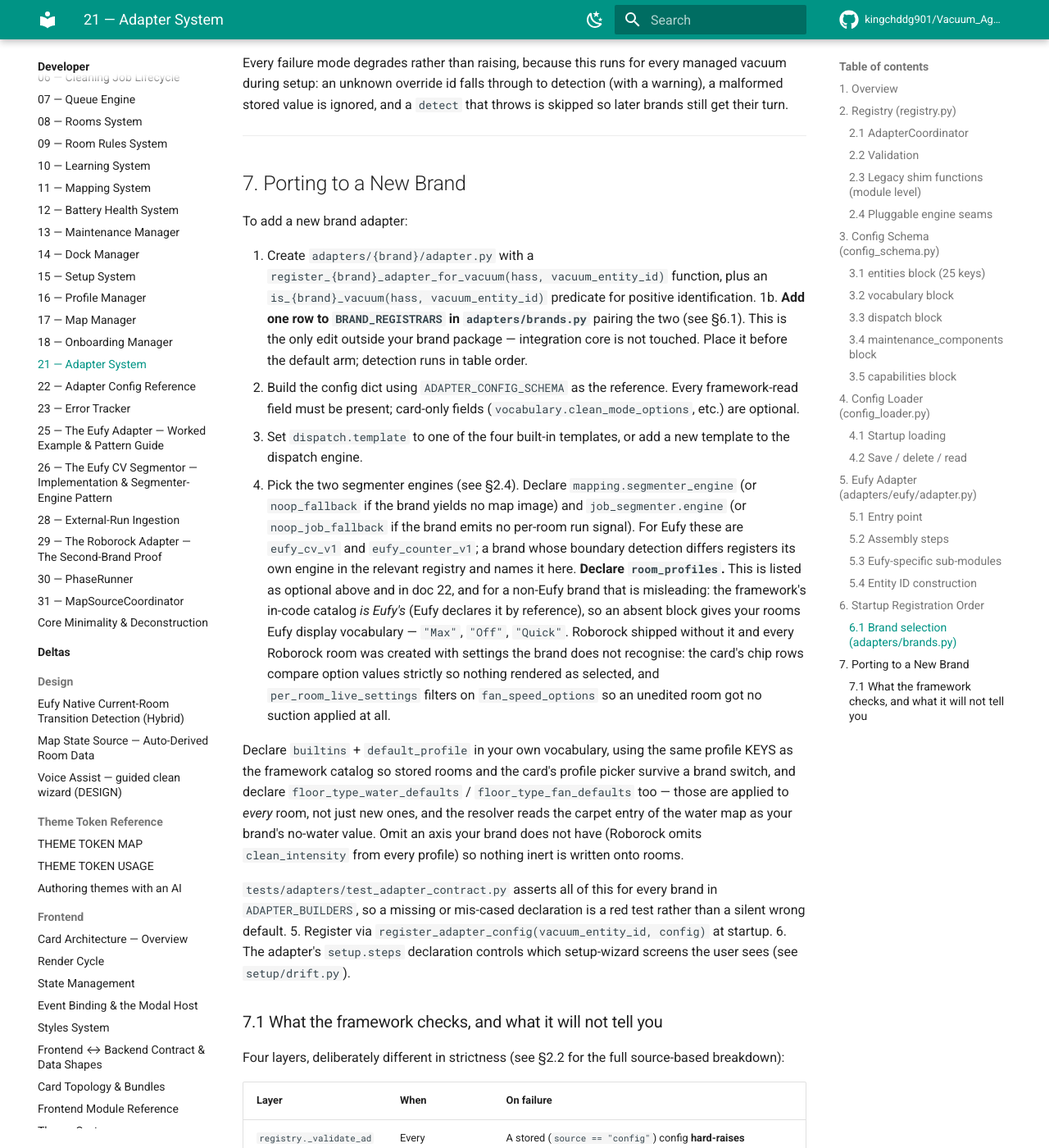
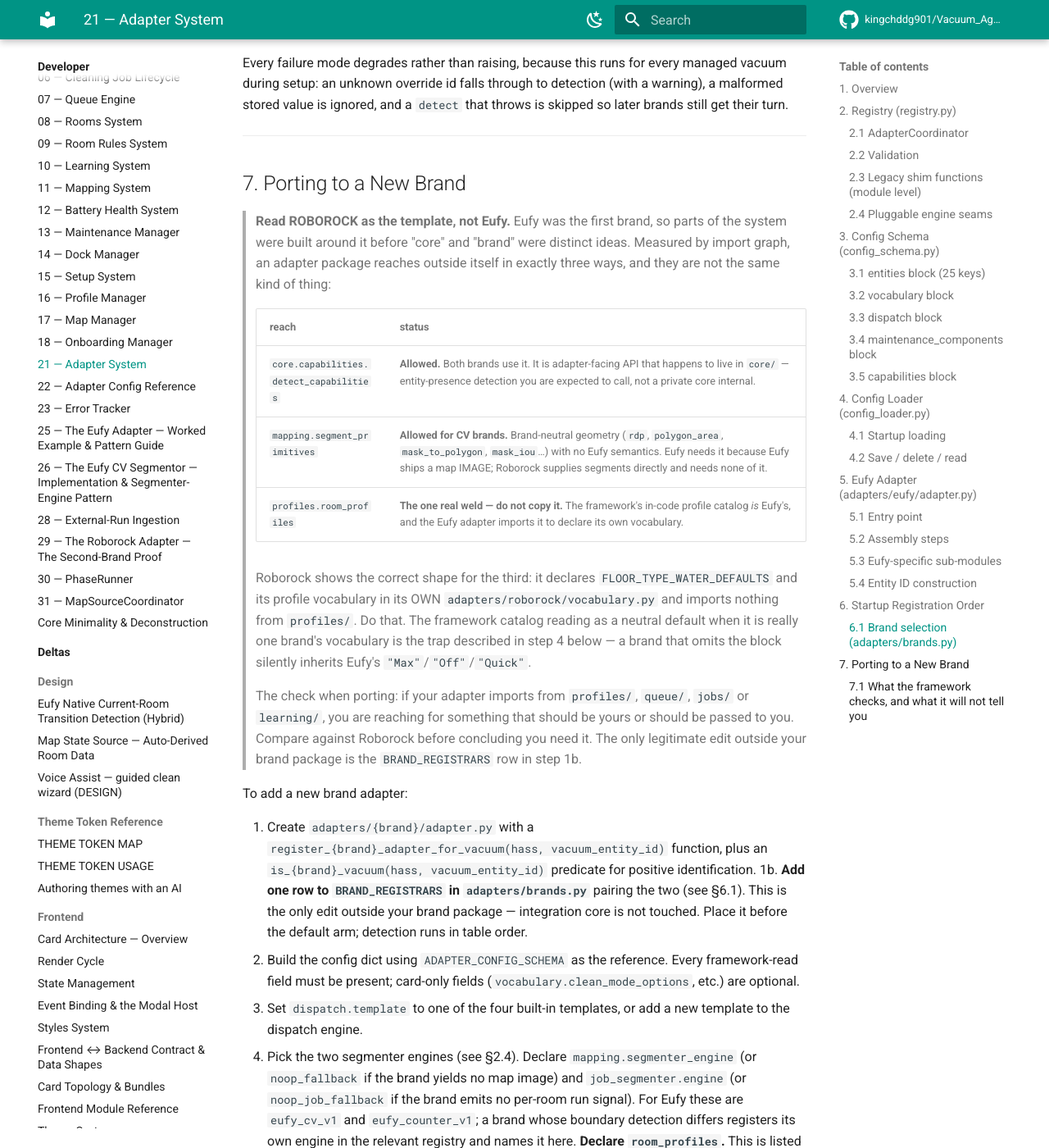
Before and after one commit to kingchddg901/Vacuum_Agent, an MkDocs documentation site: the page built from docs/dev/21-adapter-system.md, in a window 1280 px wide and 1400 px high, scrolled down 22103 px. Shown: the whole window at 82% size. Built offline with MkDocs 1.6.1 and Material for MkDocs 9.7.7, drawn with Linux system fonts in a browser that asks for light colours; comment, search, counter and statistics services are not loaded.

Commit message:
docs(adapters): name the ONE real weld — measured, and Roborock already shows the fix
"An adapter is not an adapter if it gets to cheat" (Chris). Measured the actual
cheating by import graph rather than by reputation, and it is one import, not
three.

Cross-package reaches, module-level AND deferred (AST, level>=3):
  eufy      profiles(1) core(1) mapping(1)
  roborock  core(1)

Classified, because they are not the same kind of thing:

  - core.capabilities.detect_capabilities — BOTH brands call it. That makes it
    adapter-facing API that happens to live in core/, not a private internal
    being reached around. Allowed, and now named as such.
  - mapping.segment_primitives — brand-neutral geometry (rdp, polygon_area,
    mask_to_polygon, mask_iou, compactness...), zero Eufy semantics. Eufy needs it
    because Eufy ships a map IMAGE; Roborock supplies segments and needs none of
    it. A shared primitive library, not a weld.
  - profiles.room_profiles — THE weld. The framework's in-code profile catalog IS
    Eufy's, and the Eufy adapter imports it to declare its own vocabulary.

And registry.py's reaches (queue/mapping/learning/core) are all registry LOOKUPS
— known_dispatch_templates, get_segmenter_engine, get_room_attribution_engine,
KNOWN_CAPABILITY_HINTS — which is the validation seam doing its job, not the tier
hub cheating.

Roborock is the worked precedent for removing the real one: it declares
FLOOR_TYPE_WATER_DEFAULTS and its profile vocabulary in its own
adapters/roborock/vocabulary.py:183 and imports nothing from profiles/.

Two corrections to my own earlier statements, both from measuring with too narrow
an instrument:
  - "Roborock's adapter is import-clean, logging and ..registry only" — wrong. It
    reaches core.capabilities via a DEFERRED import, which a ^from-anchored grep
    cannot see. Deferred imports are how a real dependency hides from a
    module-level read, and here they are deferred to dodge an import cycle.
  - I first wrote this section saying the Eufy reaches were "not scheduled for
    removal". That was written before the classification and before Chris ruled;
    the one real weld IS a removal target.

Porting guidance now points at Roborock as the template. The trap it prevents is
propagation: a third adapter reading Eufy as the reference implementation
recreates the weld, and an accident becomes an architecture.

mkdocs --strict green.

Co-Authored-By: Claude Opus 5 <noreply@anthropic.com>

```diff
--- a/docs/dev/21-adapter-system.md
+++ b/docs/dev/21-adapter-system.md
@@ -473,6 +473,30 @@ still get their turn.
 
 ## 7. Porting to a New Brand
 
+> **Read ROBOROCK as the template, not Eufy.** Eufy was the first brand, so parts
+> of the system were built around it before "core" and "brand" were distinct
+> ideas. Measured by import graph, an adapter package reaches outside itself in
+> exactly three ways, and they are not the same kind of thing:
+>
+> | reach | status |
+> |---|---|
+> | `core.capabilities.detect_capabilities` | **Allowed.** Both brands use it. It is adapter-facing API that happens to live in `core/` — entity-presence detection you are expected to call, not a private core internal. |
+> | `mapping.segment_primitives` | **Allowed for CV brands.** Brand-neutral geometry (`rdp`, `polygon_area`, `mask_to_polygon`, `mask_iou`…) with no Eufy semantics. Eufy needs it because Eufy ships a map IMAGE; Roborock supplies segments directly and needs none of it. |
+> | `profiles.room_profiles` | **The one real weld — do not copy it.** The framework's in-code profile catalog *is* Eufy's, and the Eufy adapter imports it to declare its own vocabulary. |
+>
+> Roborock shows the correct shape for the third: it declares
+> `FLOOR_TYPE_WATER_DEFAULTS` and its profile vocabulary in its OWN
+> `adapters/roborock/vocabulary.py` and imports nothing from `profiles/`. Do that.
+> The framework catalog reading as a neutral default when it is really one brand's
+> vocabulary is the trap described in step 4 below — a brand that omits the block
+> silently inherits Eufy's `"Max"`/`"Off"`/`"Quick"`.
+>
+> The check when porting: if your adapter imports from `profiles/`, `queue/`,
+> `jobs/` or `learning/`, you are reaching for something that should be yours or
+> should be passed to you. Compare against Roborock before concluding you need it.
+> The only legitimate edit outside your brand package is the `BRAND_REGISTRARS`
+> row in step 1b.
+
 To add a new brand adapter:
 
 1. Create `adapters/{brand}/adapter.py` with a `register_{brand}_adapter_for_vacuum(hass, vacuum_entity_id)` function, plus an `is_{brand}_vacuum(hass, vacuum_entity_id)` predicate for positive identification.
```
